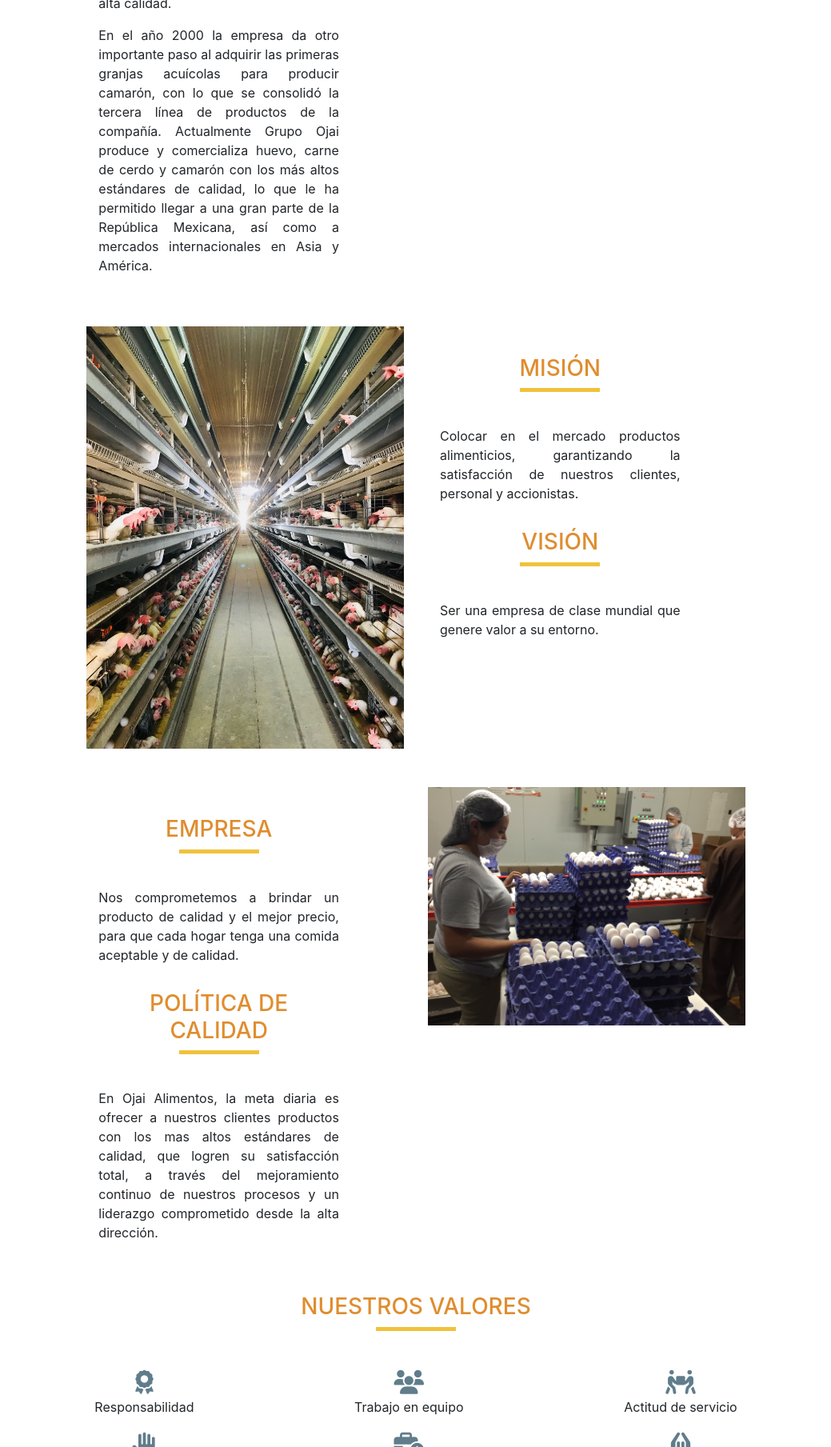
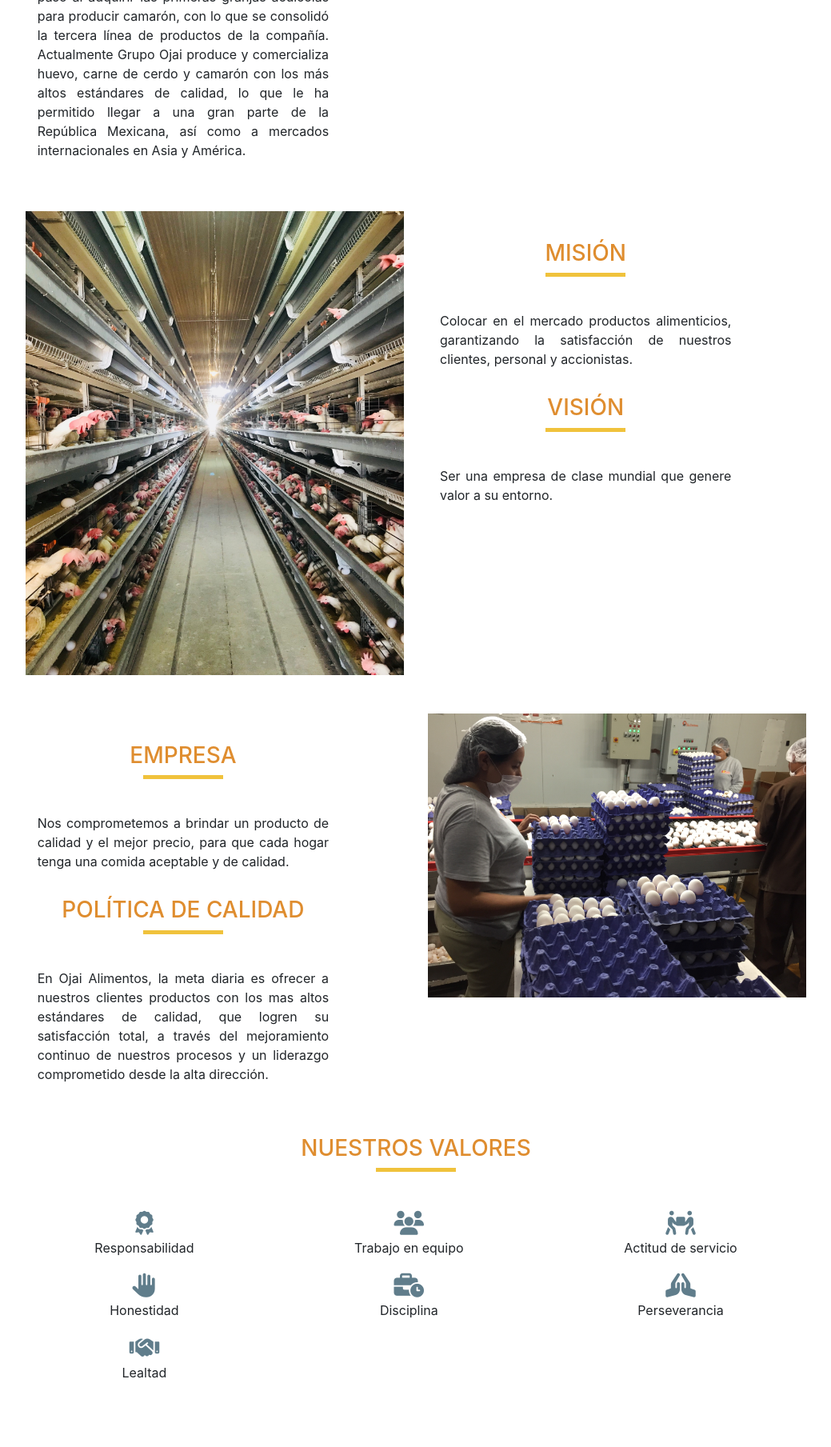
Before and after one commit to ojaiti/ojai, a PHP site: page /nosotros in a window 1280 px wide. Shown: the part 594-2403 px from the top of the page at 80% size, without its empty margins (120-1159 px from the left). Run offline with PHP 8.4, Linux system fonts and the light colour scheme; data that the repository does not hold is empty; some libraries are stand-ins or nearby versions.

Commit message:
Se agregó funcionalidad

```diff
--- a/assets/css/style.css
+++ b/assets/css/style.css
@@ -58,6 +59,9 @@ h3{
 }
 .mgt-2{
     margin-top: 20px;
+}
+.mg-auto{
+    margin: auto;
 }
 /* Se agrego este fragmento */
 
--- a/assets/js/app.js
+++ b/assets/js/app.js
@@ -1,18 +1,22 @@
 (function(){
-
+  var topMenu = document.querySelector('.top-menu')
 /* if(document.querySelector('.aviso')){
 
   document.querySelector('.aviso').classList.add('activo');
 }
 $('body.aviso').removeClass('activo') */
-
+topMenu.addEventListener('click', function(){
+  window.scrollTo(0, 0);
+})
 /* Este codigo agrega un la clase active para saber en que seccion de la pagina te encuentras */
 $('body.aviso .navegacion-principal li a:contains("aviso")').addClass('active')
+$('body.distribuciones .navegacion-principal li a:contains("distribuciones")').addClass('active')
 $('body.presentaciones .navegacion-principal li a:contains("presentaciones")').addClass('active')
 $('body.alimentos .navegacion-principal li a:contains("alimentos")').addClass('active')
 $('body.productos .navegacion-principal li a:contains("productos")').addClass('active')
 $('body.nosotros .navegacion-principal li a:contains("nosotros")').addClass('active')
 $('body.contacto .navegacion-principal li a:contains("contacto")').addClass('active')
+
 
 /* funcion que acciona los contadores de la seccion distribucion */
 
@@ -41,6 +45,7 @@ function accionarContadores(){
 }
 
   /* Obtener coordenadas */
+
 
 function getOffset( el ) {
     var _x = 0;
@@ -131,6 +136,13 @@ window.addEventListener("scroll", function(){
    }
    lastScrollTop = st;
    espacio92.style.display = 'none';
+    this.console.log(st)
+   if (st > 800){
+    topMenu.classList.add('show-up')
+   }
+   else{
+    topMenu.classList.remove('show-up')
+   }
 
 }, false);
 /* Este contenido alimenta el index en la seccion de recetas */
@@ -425,7 +437,8 @@ document.getElementById("form").addEventListener('submit', function(e){
 /* Leadleft */
 var mapOptions = {
   center: [24.02,  -104.65],
-  zoom: 5
+  zoom: 5,
+  minZoom:2
 }
 if(document.getElementById("map")){
 
@@ -451,4 +464,8 @@ if(document.getElementById("map")){
 
 }
 
+
+
+
+
 })();
--- a/distribuciones.php
+++ b/distribuciones.php
@@ -4,7 +4,8 @@
 
 ?>
 
-<h1 class="center c-orange mt-4">Distribuciones <i class="fas fa-map-marker-alt red"></i></h1>
+<h1 class="center c-orange mt-4">Nuestras sucursales <i class="fas fa-map-marker-alt red"></i></h1>
+<p>Ojai alimentos cuenta con sucursales a lo largo de la republica mexicana, ofreciendo asi sus productos de alta calidad para que esten al alcance de las familas</p>
 <div class="spce-c mgt-5 pdl-3">
    <div class="row grid-sucursales sucursales">
       <!-- Links -->
--- a/includes/templates/footer.php
+++ b/includes/templates/footer.php
@@ -51,8 +51,8 @@
   </div><!-- Footer Links -->
 
   <!-- Copyright -->
-  <div class="footer-copyright text-center py-3 " style="background-color: #df8d2f; color: #fff">Todos los derechos reservados
-     <span> Ojai Alimentos S. A. de C. V. 2020 ©</span>
+  <div class="footer-copyright text-center py-3 " style="background-color: #df8d2f; color: #fff">Todos los derechos reservados ©
+     <span> Ojai Alimentos S. A. de C. V. 2020 </span>
   </div><!-- Copyright -->
 </footer><!-- Footer -->
 <script src="https://kit.fontawesome.com/298bba857e.js"></script>
--- a/includes/templates/header.php
+++ b/includes/templates/header.php
@@ -40,7 +40,6 @@ $names = explode('/',$url);
    <div class="espacio92"></div>
    <nav class="navbar navbar-expand-lg navbar-light bg-light pt-0" id="navbar">
       <div class="col-lg-10 row mx-auto spce-b" >
-
       <a class="navbar-brand" aria-label="Ojai" href="<?php echo $menu[0]?>">
       <img src="assets/img/logo.png" alt="" width="200">
       </a>
@@ -50,13 +49,10 @@ $names = explode('/',$url);
             <span class="b-bar"></span>
             <span class="b-bar"></span>
             <span class="b-bar"></span>
-
          </div>
       </button>
-
       <div class="collapse navbar-collapse" id="navbarSupportedContent">
          <ul class="navbar-nav mr-auto center navegacion-principal" id="content-item-header">
-
             <li class="nav-item dropdown">
                <a class="nav-link dropdown-toggle upper  " href="#" aria-label="Productos" id="navbarDropdown" role="button" data-toggle="dropdown" aria-haspopup="true" aria-expanded="false">
                <?php echo $menu[1]?>
@@ -68,7 +64,6 @@ $names = explode('/',$url);
             <li class="nav-item dropdown">
             <a class="nav-link upper" href="<?php echo $menu[5]?>" role="button" aria-label="<?php echo $menu[5]?>"   aria-expanded="false">
             <?php echo $menu[5]?>
-
             </a>
             </li>
             <!-- <li class="nav-item dropdown">
@@ -90,7 +85,6 @@ $names = explode('/',$url);
             <?php echo $menu[7]?>
             </a>
             </li>
-
             <li class="nav-item">
             <a class="nav-link upper" href="<?php echo $menu[8]?>" role="button" aria-label="<?php echo $menu[8]?>"   aria-expanded="false">
             <?php echo $menu[8]?>
@@ -107,4 +101,9 @@ $names = explode('/',$url);
          </div>
       </div>
    </nav>
+
+   <div class="top-menu">
+        <i class="fas fa-chevron-up"></i>
+
+   </div>
 </header>
--- a/nosotros.php
+++ b/nosotros.php
@@ -7,9 +7,10 @@
       <h3 class="title-center txt-center">HISTORIA</h3>
    </span>
 </section>
+<div class="col-lg-10 mg-auto">
 <!-- Empieza seccion -->
-<div class="spce-c mb-5">
-   <div class="col-lg-4 mgt-2">
+   <div class="spce-c col-lg-12 mb-5 flx-column">
+      <div class="col-lg-6 mgt-2">
          <div class="col-lg-10 txt-justify">
             <p > Ojai se fundó en 1979 como una empresa productora de huevo, pertenece a uno de los grupos con más solidez en la industria pecuaria del estado de sonora que desde sus orígenes se ha caracterizado por su orientación a producir alimentos de calidad.
             </p>
@@ -21,16 +22,16 @@
             </p>
          </div>
       </div>
-   <div class="col-lg-4 content-image">
+      <div class="col-lg-6 content-image">
          <img class="d-block w-100" src="assets/img/historia/gallinas.jpg" alt="Gallina">
       </div>
    </div>
    <!-- Empieza seccion -->
-<div class="spce-c mb-5">
-   <div class="col-lg-4 content-image">
+   <div class="spce-c col-lg-12 mb-5 flx-column-reverse">
+      <div class="col-lg-6 content-image">
          <img class="d-block w-100" src="assets/img/historia/mv.jpg" alt="Misión y Vsión">
       </div>
-   <div class="col-lg-4 mgt-2">
+      <div class="col-lg-6 mgt-2">
          <div class="col-lg-10 txt-justify">
             <section class="mx-auto pt-3 spce-c  mb-5">
                <span class="content-titles">
@@ -48,8 +49,8 @@
       </div>
    </div>
    <!-- Empieza seccion -->
-<div class="spce-c mb-5">
-   <div class="col-lg-4 mgt-2">
+   <div class="spce-c col-lg-12 mb-5 flx-column">
+      <div class="col-lg-6 mgt-2">
          <div class="col-lg-10 txt-justify">
             <section class="mx-auto pt-3 spce-c  mb-5">
                <span class="content-titles">
@@ -65,8 +66,9 @@
             <p >En Ojai Alimentos, la meta diaria es ofrecer a nuestros clientes productos con los mas altos estándares de calidad, que logren su satisfacción total, a través del mejoramiento continuo de nuestros procesos y un liderazgo comprometido desde la alta dirección.</p>
          </div>
       </div>
-   <div class="col-lg-4 content-image">
+      <div class="col-lg-6 content-image">
          <img class="d-block w-100" src="assets/img/historia/pc.jpg" alt="Misión y Vsión">
+      </div>
    </div>
 </div>
 <!-- Fin spec-c -->
```
Also changed, not shown: other parts of assets/css/style.css (+33 -1 lines). Lines whose indentation alone changed are shown as unchanged.
